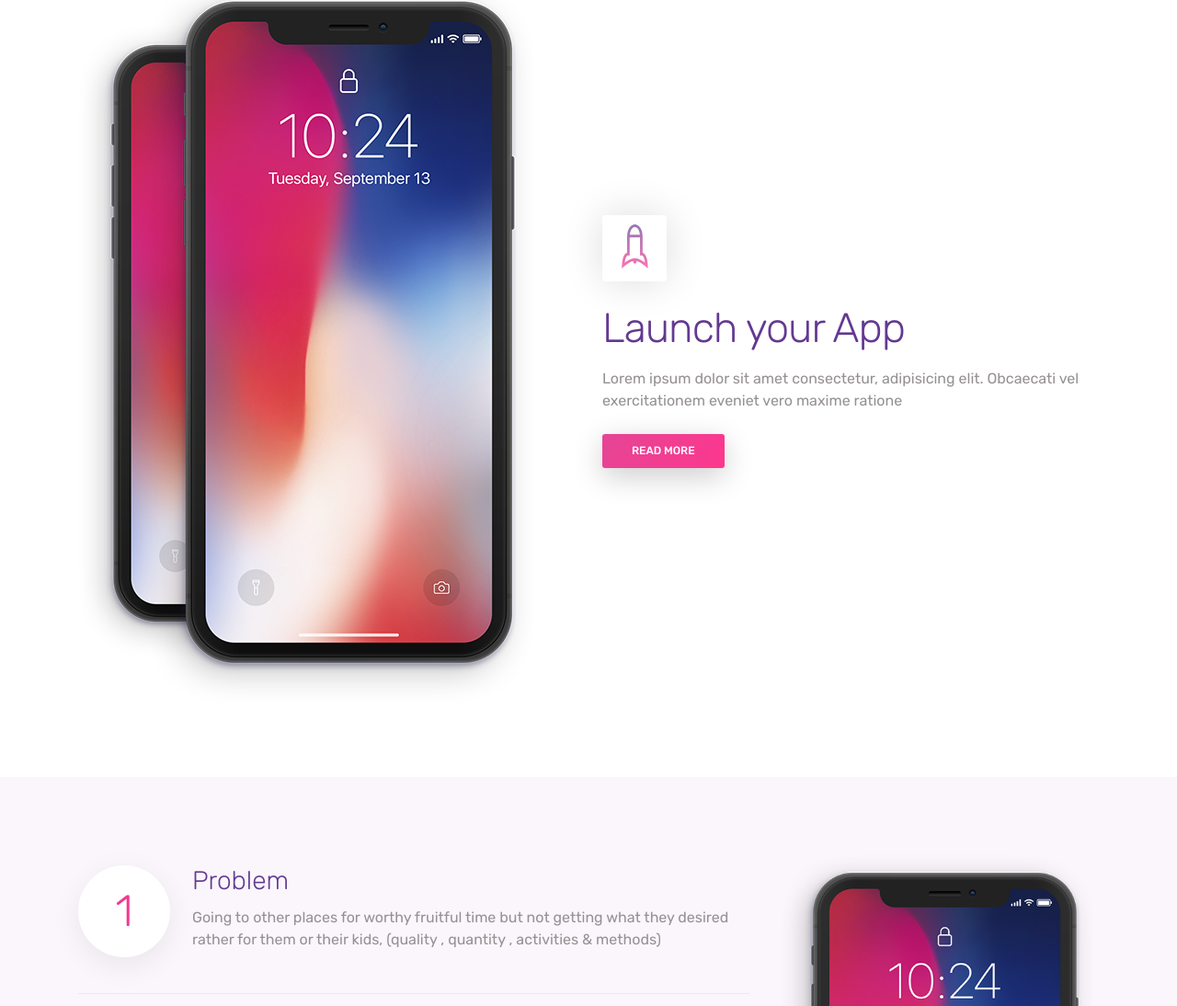
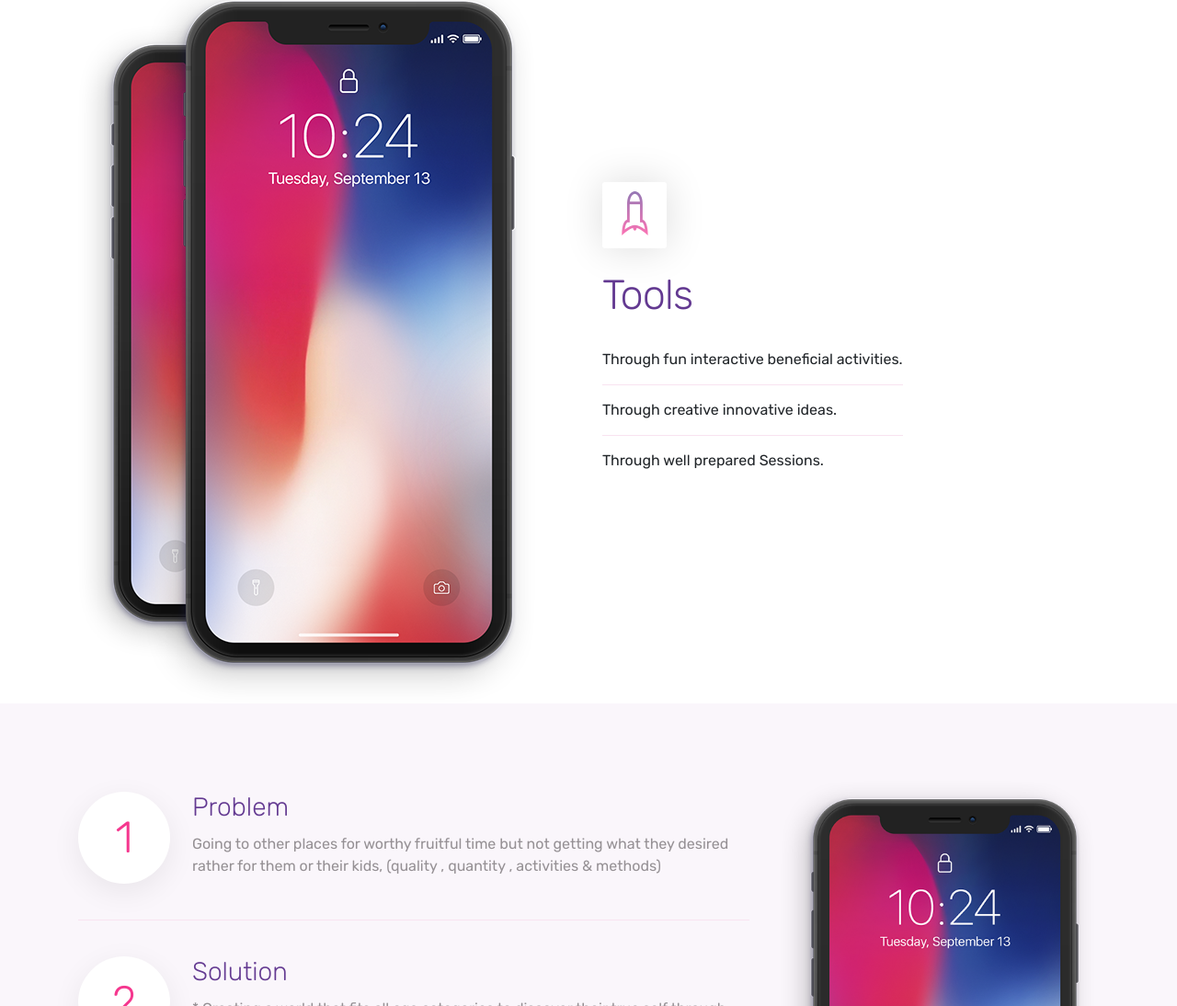
Before and after one commit to Ingimohamed/Landing-Page-2023, a plain HTML site: page index.html in a window 1280 px wide. Shown: the part 3469-4563 px from the top of the page at 92% size. Drawn offline with Linux system fonts and the light colour scheme.

Commit message:
updates 9

```diff
--- a/index.html
+++ b/index.html
@@ -275,9 +275,19 @@ URI     : https://colorlib.com
                 <div class="col-md-6 d-flex align-items-center">
                     <div>
                         <div class="box-icon"><span class="ti-rocket gradient-fill ti-3x"></span></div>
-                        <h2>Launch your App</h2>
-                        <p class="mb-4">Lorem ipsum dolor sit amet consectetur, adipisicing elit. Obcaecati vel exercitationem eveniet vero maxime ratione </p>
-                        <a href="#" class="btn btn-primary">Read more</a></div>
+                        <h2>Tools</h2>
+                        <ul class="list-unstyled ui-steps">
+                            <li class="media">
+                                Through fun interactive beneficial activities.
+                             </li>
+                             <li class="media">
+                                Through creative innovative ideas.
+                             </li>
+                             <li class="media">
+                                Through well prepared Sessions.
+                             </li>
+                       </ul>
+
                 </div>
             </div>
 
```
